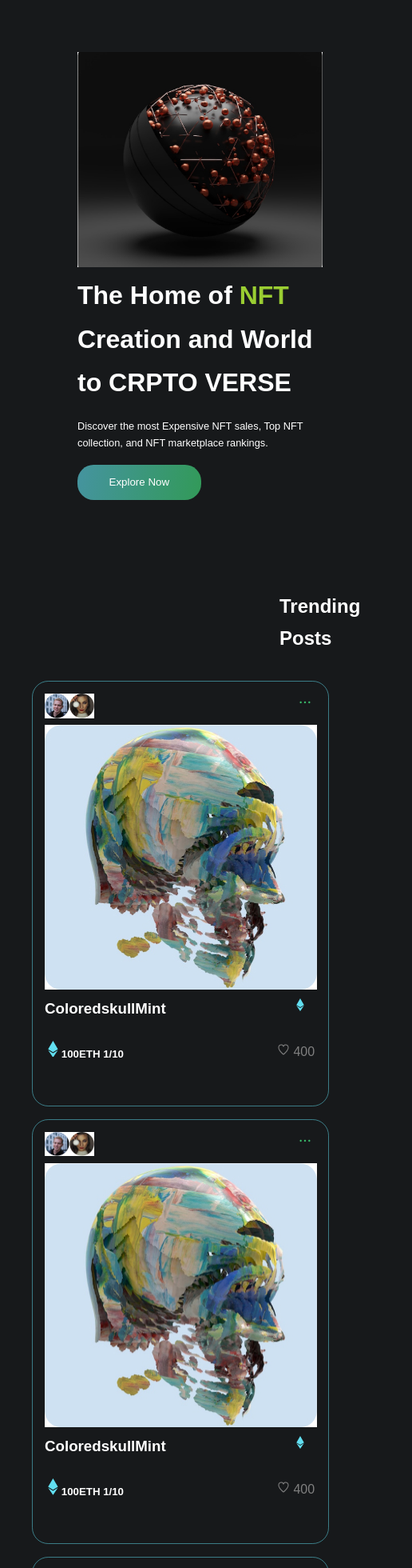
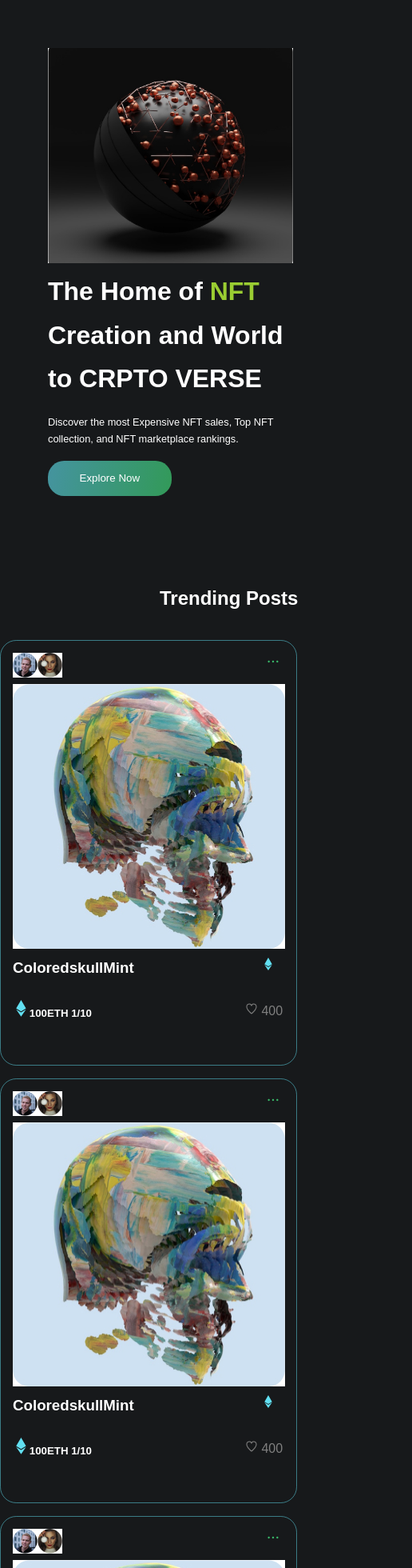
Before and after one commit to olaniyan-spec/nft-app, a React (Create React App) app: page / in a window 390 px wide. Shown: the top 1960 px of the page at 80% size, 516 px wide, since content can reach past the window. Built offline with nearby package versions, Linux system fonts and the light colour scheme.

Commit message:
few adjustments

```diff
--- a/src/Pages/Home.css
+++ b/src/Pages/Home.css
@@ -1,5 +1,5 @@
 .header-container{
-    padding: 65px;
+    padding: 60px;
     display: grid;
     grid-template-columns: 1fr 1fr;
 }
@@ -218,21 +218,27 @@ padding-top: 0.5rem;
 @media screen and (max-width: 600px){
     .header-container{
         grid-template-columns: 1fr;
-        margin-left: 2rem;
+        margin-left: 0rem;
     }
         .nft-container{
             grid-template-columns:  1fr;
             gap: 1rem;
-            margin-left: 2.5rem;
+            margin-left: 0rem;
+        }
+        .creators{
+            margin-left: 0.1rem;
         }
         .creator-container{
             grid-template-columns: repeat(2, 1fr);
+            gap: 0.3rem;
+            margin-left: 0.5px;
+            font-size: 10px;
         }
         .nft-head{
             margin-top: 3rem;
             display: flex;
            gap: 1rem;
-            padding-left: 350px;
+            padding-left: 200px;
 }
 .news-container{
     display: grid;
@@ -244,9 +250,9 @@ padding-top: 0.5rem;
     }
     .numbers{
         display: flex;
-        gap: 0.3rem;
+        gap: 0.5rem;
         margin-top: 0px;
-        margin-left: 2.3rem;
+        margin-left: 1rem;
     }
         .numbers h3{
             font-weight: 100;
@@ -260,16 +266,18 @@ padding-top: 0.5rem;
         padding-top: 0.5rem;
         }
         .newsletter-container{
-            width: 500.27px;
+            width: 380.27px;
             height: 96.39px;
             backdrop-filter: blur(5.06802px);
-            margin-left: 1rem;
+            margin-left: 0rem;
         }
         .newsletter-wrapper{
-            padding: 10px 10px;
+            grid-template-columns: 1fr;
+            padding: 0 10px;
             margin-top: 0rem;
         }
         .newsletter-left{
+            margin: 0px;
             margin-left: 1rem;
         }
         .newsletter-left h1{
```
